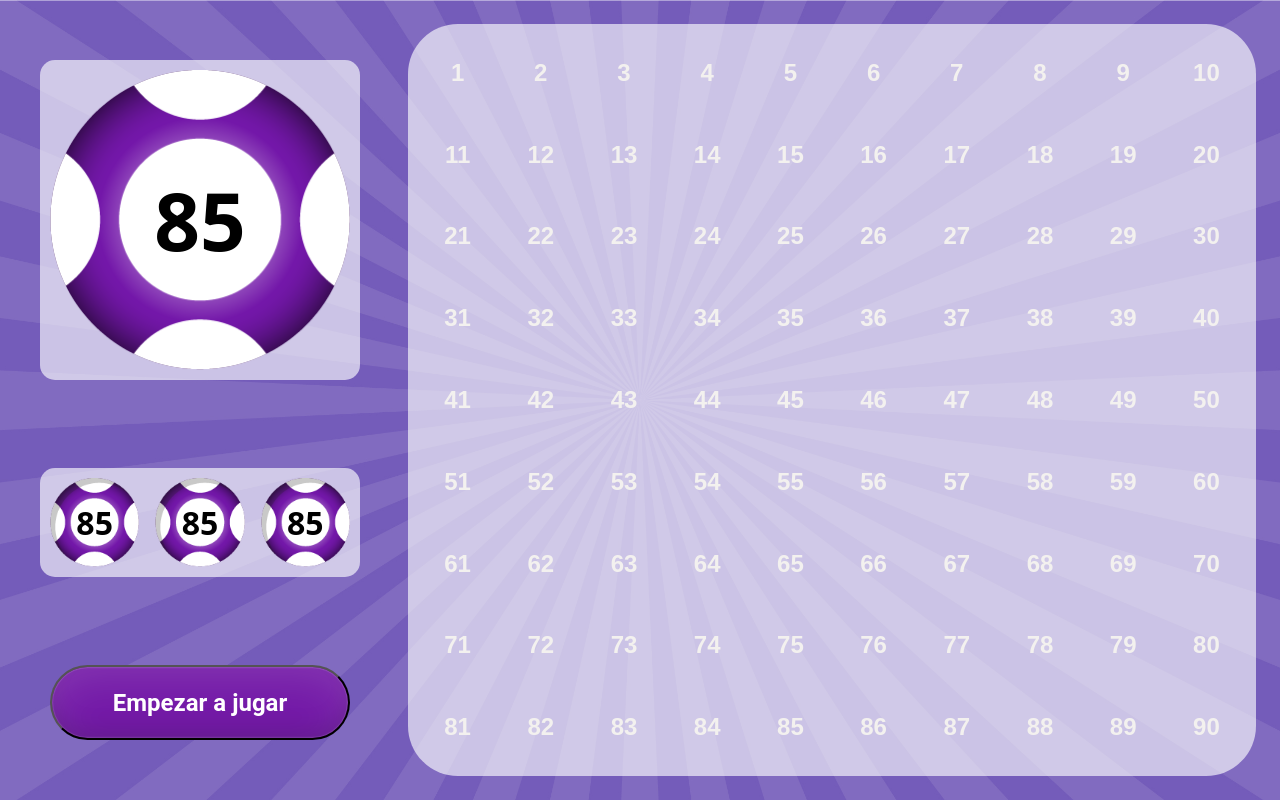
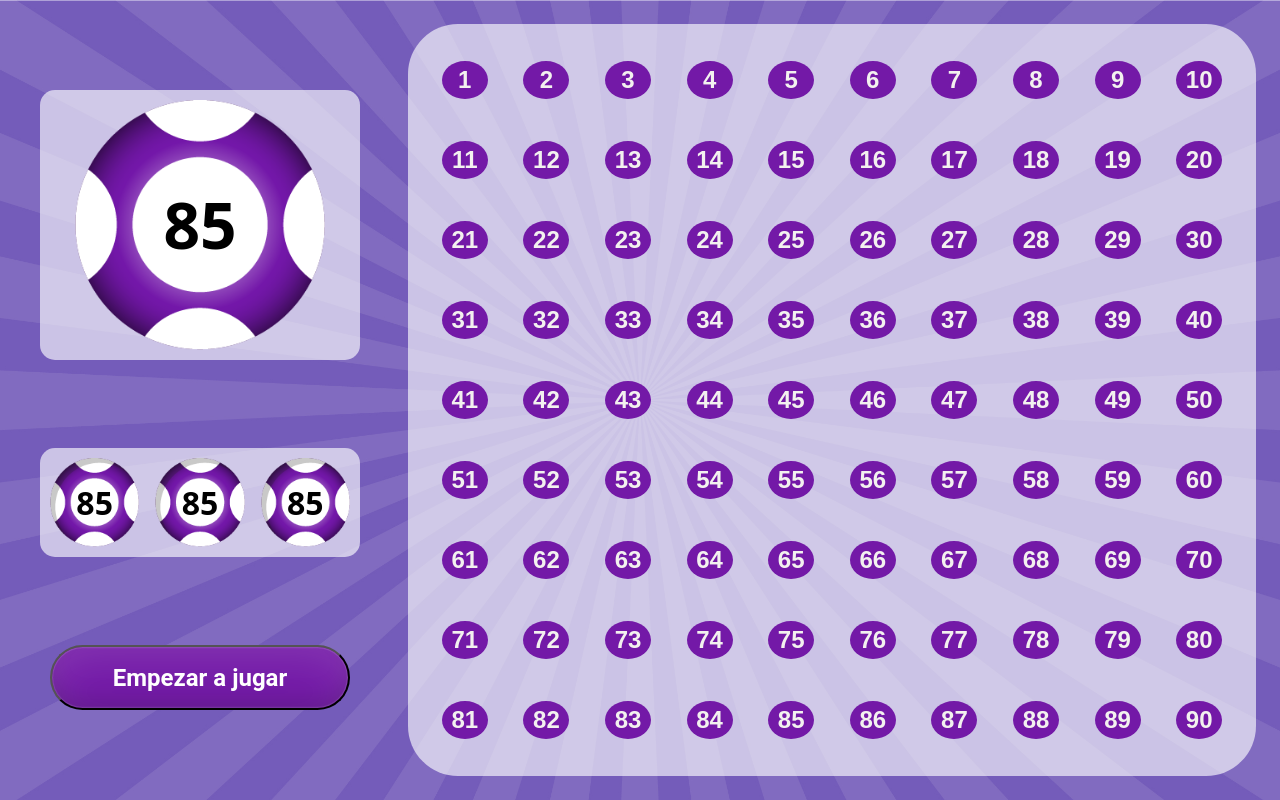
Before and after one commit to juanignaciocansillieri/CansiBingo, a React (Create React App) app: page / in a window 1280 px wide. Built offline with nearby package versions, Linux system fonts and the light colour scheme.

Commit message:
style fixes in left and right panel Fix overflow

```diff
--- a/src/App.css
+++ b/src/App.css
@@ -8,4 +8,6 @@
     background-size: cover;
     display: grid;
     grid-template-columns: 30% 70%;
+    overflow: hidden;
+
   }
--- a/src/components/LeftPanel/leftPanel.scss
+++ b/src/components/LeftPanel/leftPanel.scss
@@ -33,12 +33,13 @@
     padding: 10px;
 
     &>img {
+        max-width: 250px;
         position: relative;
     }
 
     &>h1 {
         position: absolute;
-        font-size: 5em;
+        font-size: 4em;
         color: #000;
         font-weight: bold;
         margin: auto;
@@ -70,7 +71,6 @@
         font-family: "Roboto", sans-serif;
         font-weight: bold;
         width: 300px;
-        height: 75px;
         color: #ffffff;
         background-color: #7319a7;
         box-shadow: inset 0 -0.6em 1em -0.35em rgba(0, 0, 0, 0.17), inset 0 0.6em 2em -0.3em rgba(255, 255, 255, 0.15), inset 0 0 0em 0.05em rgba(255, 255, 255, 0.12);
--- a/src/components/RightPanel/rightPanel.scss
+++ b/src/components/RightPanel/rightPanel.scss
@@ -8,7 +8,6 @@
     background-color: rgba(253, 255, 255, 0.637);
     display: grid;
     grid-template-columns: repeat(10, 1fr);
-    gap: 1rem;
     border-radius: 50px;
     padding: 1rem;
 }
@@ -22,13 +21,13 @@
 
     &>span {
         font-size: 1.5em;
-        border-radius: 50%;
         text-align: center;
         width: 1.5em;
         padding: 5px;
         border-radius: 100%;
         font-weight: bold;
 
+        background-color: rgb(115, 25, 167);
     }
 }
 
@@ -36,6 +35,4 @@
     transform: rotate(1080deg);
 }
 
-.activeNum {
-    background-color: rgb(115, 25, 167);
-}
+.activeNum {}
```
